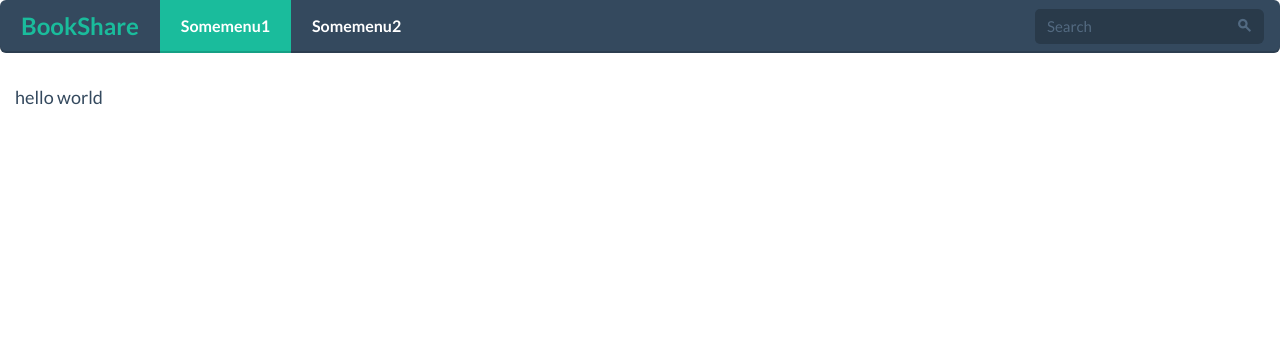
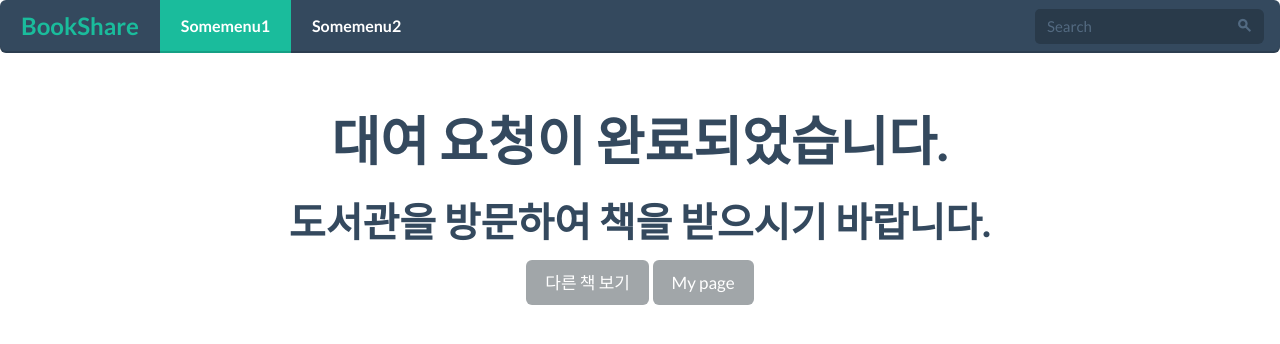
Before and after one commit to SungjinYoo/BookShare, a Django app: template bookshare/templates/books/rent_request_complete.html in a window 1280 px wide. Shown: the top 344 px of the page. Run offline with Django 3.2, Linux system fonts and the light colour scheme; the template is opened without the code that fills it, so the values that code supplies are empty; parts of the project's set-up code (start-up, migrations or seed data) failed here and were passed over; some libraries are stand-ins or nearby versions.

Commit message:
edit rent page

```diff
--- a/bookshare/templates/books/rent_request_complete.html
+++ b/bookshare/templates/books/rent_request_complete.html
@@ -1,9 +1,24 @@
 {% extends "base.html" %}
 
 {% block content %}
-
-<div>
-  hello world
-  </div>
-
+<div class="container-fluid row">
+	<div class="col-md-2">
+	</div>
+	<div class="col-md-8">
+		<h2 class="text-center">대여 요청이 완료되었습니다.</h2>
+		<h3 class="text-center">도서관을 방문하여 책을 받으시기 바랍니다.</h3>
+		<div class="row">
+			<div class="col-md-4">
+			</div>
+			<div class="col-md-4 text-center">
+				<a href="#" class="btn btn-default btn-lg active">다른 책 보기</a>
+				<a href="#" class="btn btn-default btn-lg active">My page</a>
+			</div>
+			<div class="col-md-4">
+			</div>
+		</div>
+	</div>
+	<div class="col-md-2">
+	</div>
+</div>
 {% endblock %}
```
